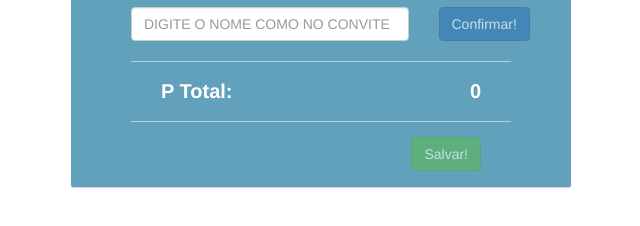
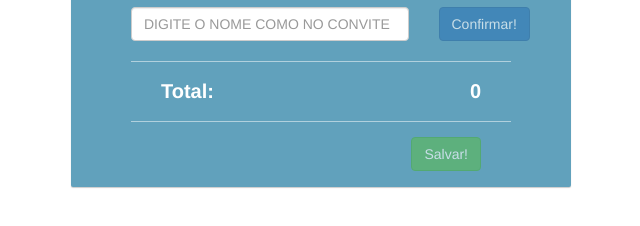
Before and after one commit to mouradsm/rspv-client, a plain HTML site: page index.html in a window 1280 px wide. Shown: the part 202-428 px from the top of the page, 319-959 px from the left. Drawn offline with nearby package versions, Linux system fonts and the light colour scheme.

Commit message:
Correção da caracter perdido

```diff
--- a/index.html
+++ b/index.html
@@ -46,7 +46,7 @@
             </li>
         </ul>
 
-        <div class="total">P
+        <div class="total">
             <!-- Calcule o preço total de todas as escolhas de serviços. Formate isso como moeda -->
             Total: <span>{{ total() }}</span>
         </div>
```
